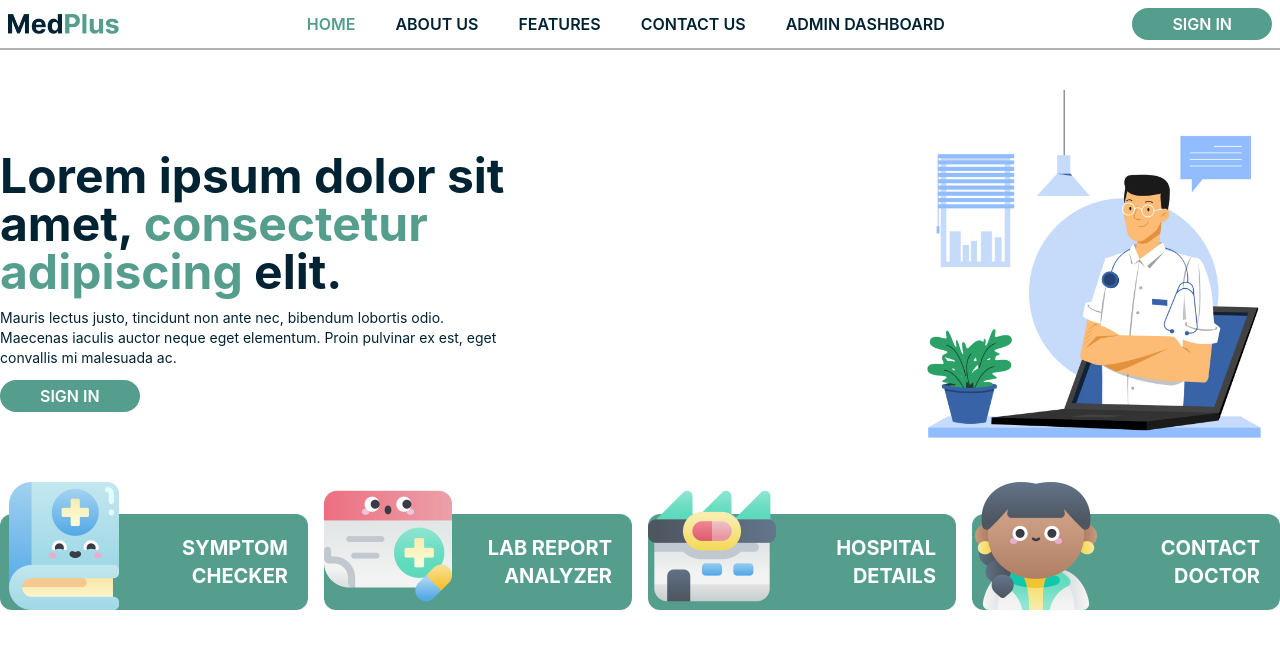
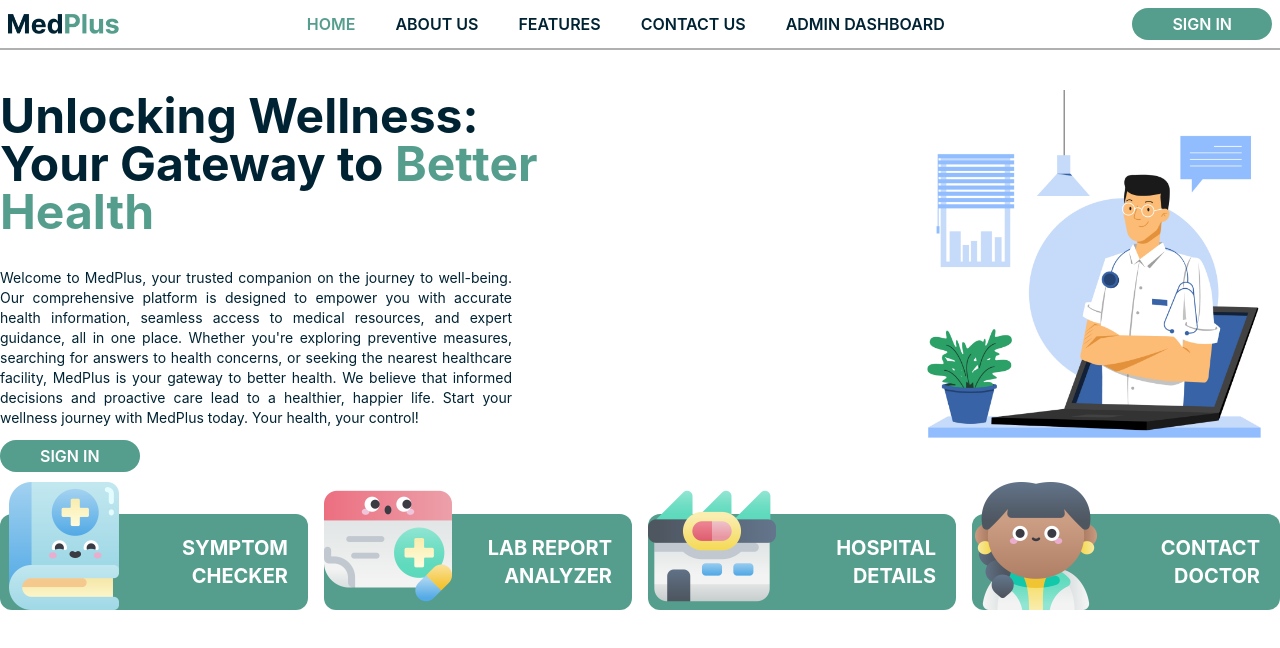
Before and after one commit to samindika97/MedPlus, a React (Create React App) app in the folder frontend/: page / in a window 1280 px wide. Shown: the top 648 px of the page. Built offline with nearby package versions, Linux system fonts and the light colour scheme.

Commit message:
Update Home page

```diff
--- a/frontend/src/pages/Home.jsx
+++ b/frontend/src/pages/Home.jsx
@@ -11,13 +11,20 @@ const Home = () => {
       <div className="my-10 flex h-96 justify-between">
         <div className="flex w-1/2 flex-col items-start justify-center">
           <p className="text-5xl font-bold text-blue">
-            Lorem ipsum dolor sit amet,{" "}
-            <span className="text-teal">consectetur adipiscing</span> elit.
+            Unlocking Wellness:
+            <br />
+            Your Gateway to <span className="text-teal">Better Health</span>
           </p>
-          <p className="mt-3 w-4/5 text-sm text-blue">
-            Mauris lectus justo, tincidunt non ante nec, bibendum lobortis odio.
-            Maecenas iaculis auctor neque eget elementum. Proin pulvinar ex est,
-            eget convallis mi malesuada ac.
+          <p className="mt-3 w-4/5 text-sm text-blue text-justify">
+            <br/>Welcome to MedPlus, your trusted companion on the journey to
+            well-being. Our comprehensive platform is designed to empower you
+            with accurate health information, seamless access to medical
+            resources, and expert guidance, all in one place. Whether you're
+            exploring preventive measures, searching for answers to health
+            concerns, or seeking the nearest healthcare facility, MedPlus is
+            your gateway to better health. We believe that informed decisions
+            and proactive care lead to a healthier, happier life. Start your
+            wellness journey with MedPlus today. Your health, your control!
           </p>
           <button className="mt-3 rounded-3xl bg-teal px-10 py-1">
             <p className="font-semibold uppercase text-white">sign in</p>
```
